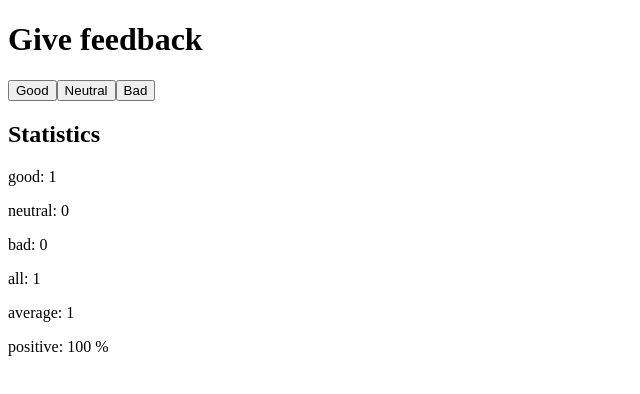
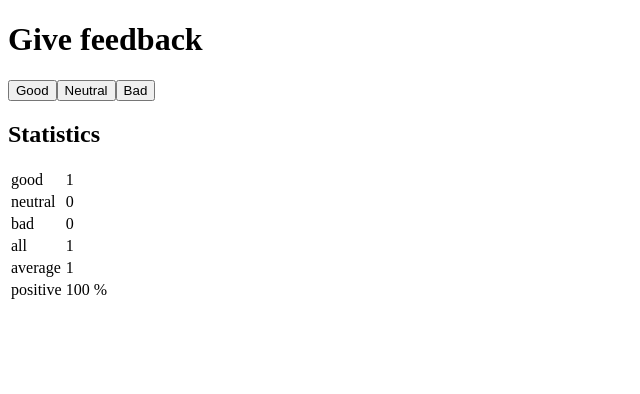
Before and after one commit to dimaspirit/fullstackopen, a React (Vite) app in the folder part1/unicafe/: page / in a window 1280 px wide. Both pictures are taken after a click on the button "Good". Shown: the top 394 px of the page, without its empty margins (0-640 px from the left). Built offline with nearby package versions, Linux system fonts and the light colour scheme.

Commit message:
1.11 task DONE

```diff
--- a/part1/unicafe/src/App.jsx
+++ b/part1/unicafe/src/App.jsx
@@ -8,7 +8,10 @@
 
 const StatisticLine = ({ text, value }) => {
   return (
-    <p>{text}: {value}</p>
+    <>
+      <td>{text}</td>
+      <td>{value}</td>
+    </>
   )
 }
 
@@ -24,13 +27,29 @@
   return (
     <>
       <h2>Statistics</h2>
-      <StatisticLine text='good' value={good} />
-      <StatisticLine text='neutral' value={neutral} />
-      <StatisticLine text='bad' value={bad} />
+      <table>
+        <tbody>
+          <tr>
+            <StatisticLine text='good' value={good} />
+          </tr>
+          <tr>
+            <StatisticLine text='neutral' value={neutral} />
+          </tr>
 
-      <StatisticLine text='all' value={all} />
-      <StatisticLine text='average' value={average} />
-      <StatisticLine text='positive' value={positive + ' %'} />
+          <tr>
+            <StatisticLine text='bad' value={bad} />
+          </tr>
+          <tr>
+            <StatisticLine text='all' value={all} />
+          </tr>
+          <tr>
+            <StatisticLine text='average' value={average} />
+          </tr>
+          <tr>
+            <StatisticLine text='positive' value={positive + ' %'} />
+          </tr>
+        </tbody>
+      </table>
     </>
   )
 }
```
